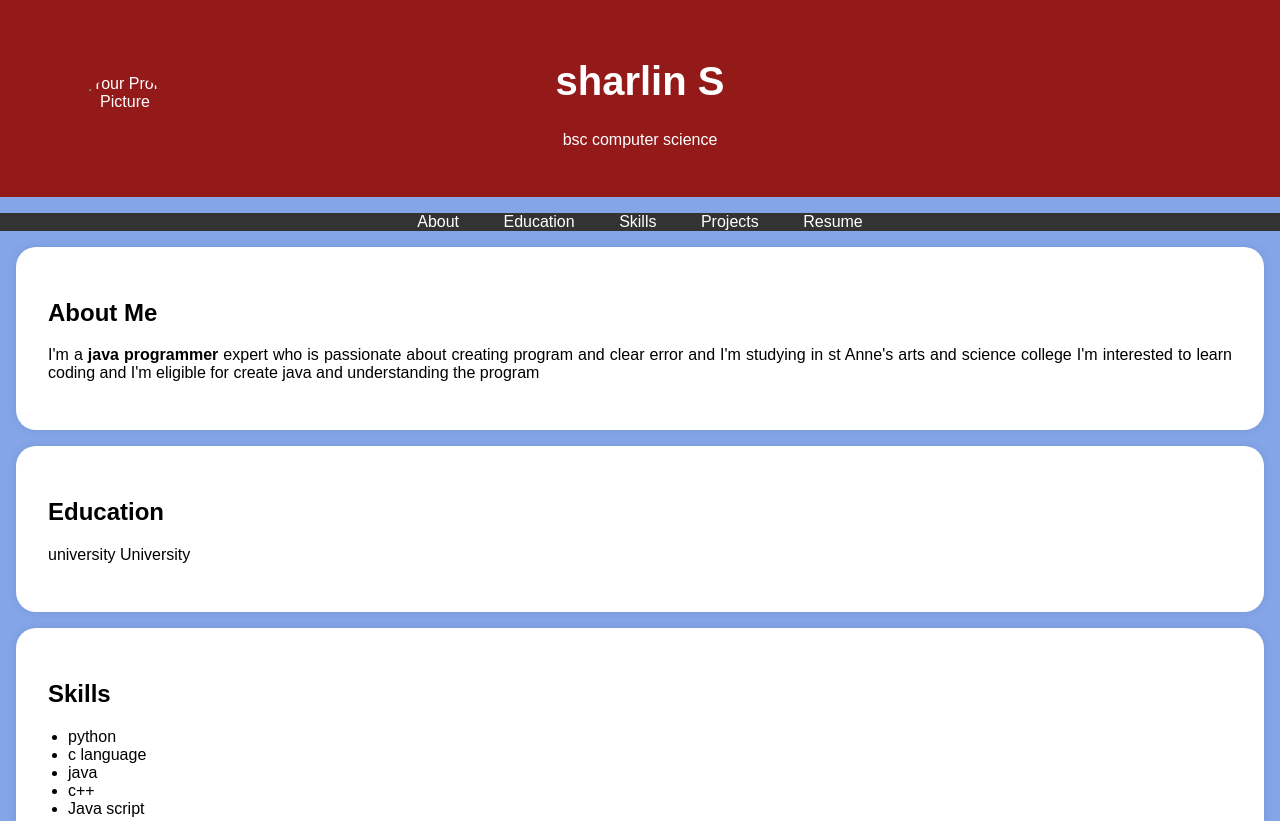
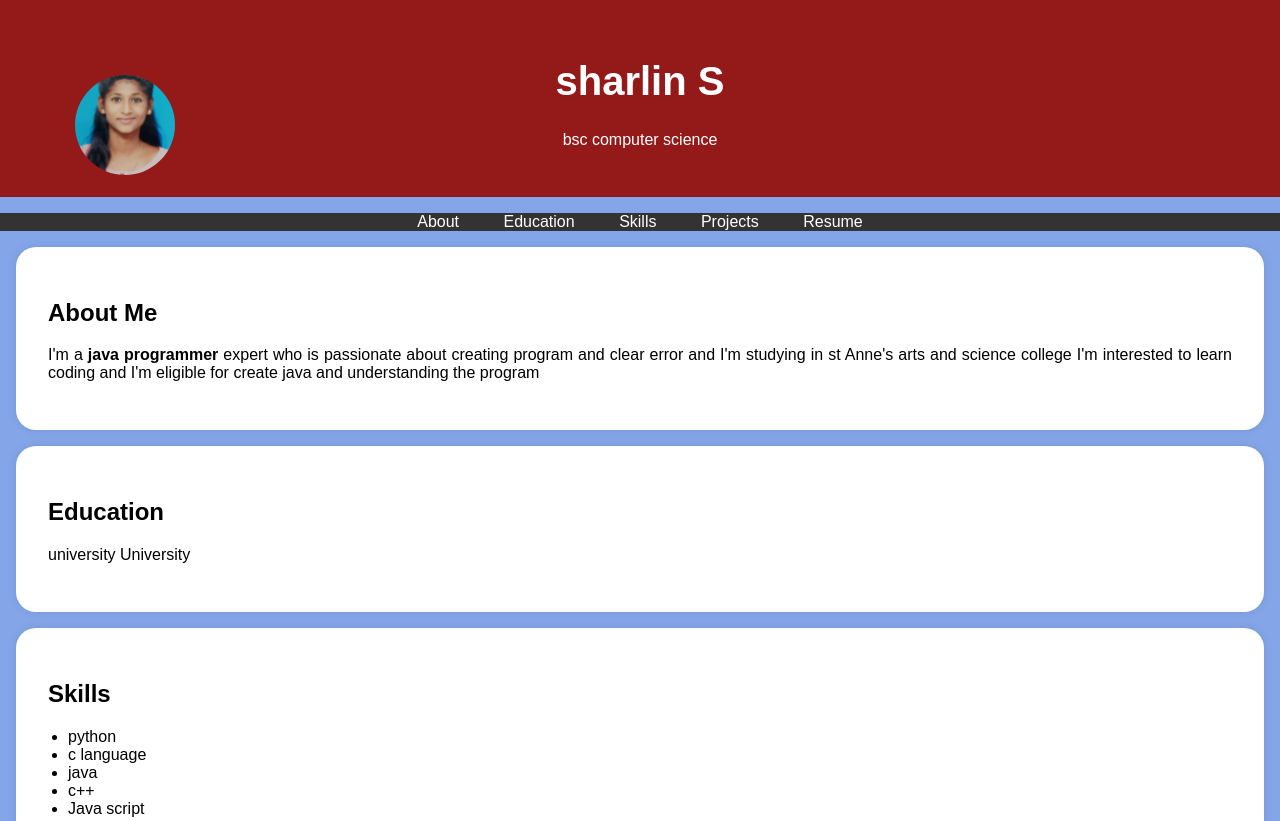
Before and after one commit to sharlin-15/Digital-Protfolio, a plain HTML site: page index.html in a window 1280 px wide. Shown: the top 821 px of the page. Drawn offline with Linux system fonts and the light colour scheme.

Commit message:
Update index.html

```diff
--- a/index.html
+++ b/index.html
@@ -95,7 +95,7 @@
     <header>
         <div class="header-content">
             <!-- Add your profile picture here -->
-            <img src="passport photo.jpg" alt="Your Profile Picture" class="profile-picture">
+            <img src="https://github.com/sharlin-15/Digital-Protfolio/blob/main/WhatsApp%20Image%202025-03-22%20at%2010.23.39%20AM.jpeg" alt="Your Profile Picture" class="profile-picture">
             <h1>sharlin S</h1>
             <p>bsc computer science </p>
         </div>
```
